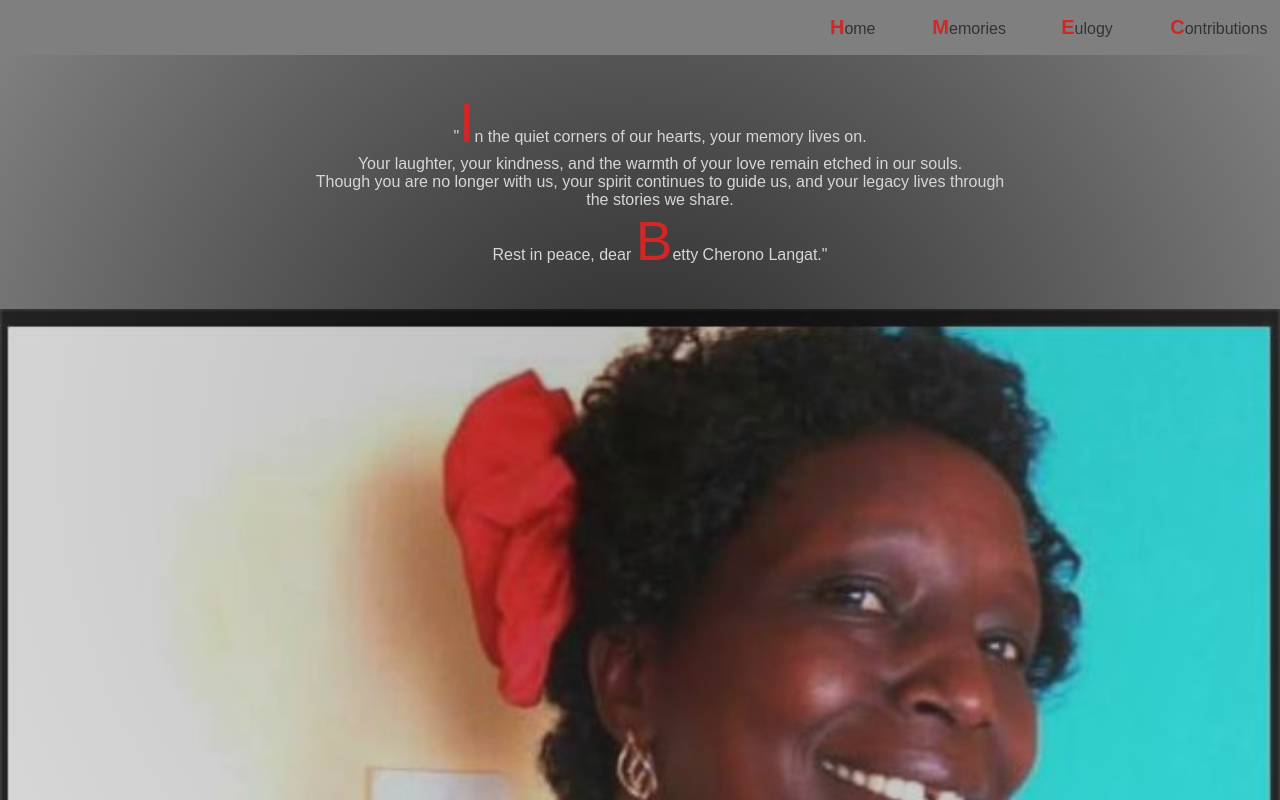
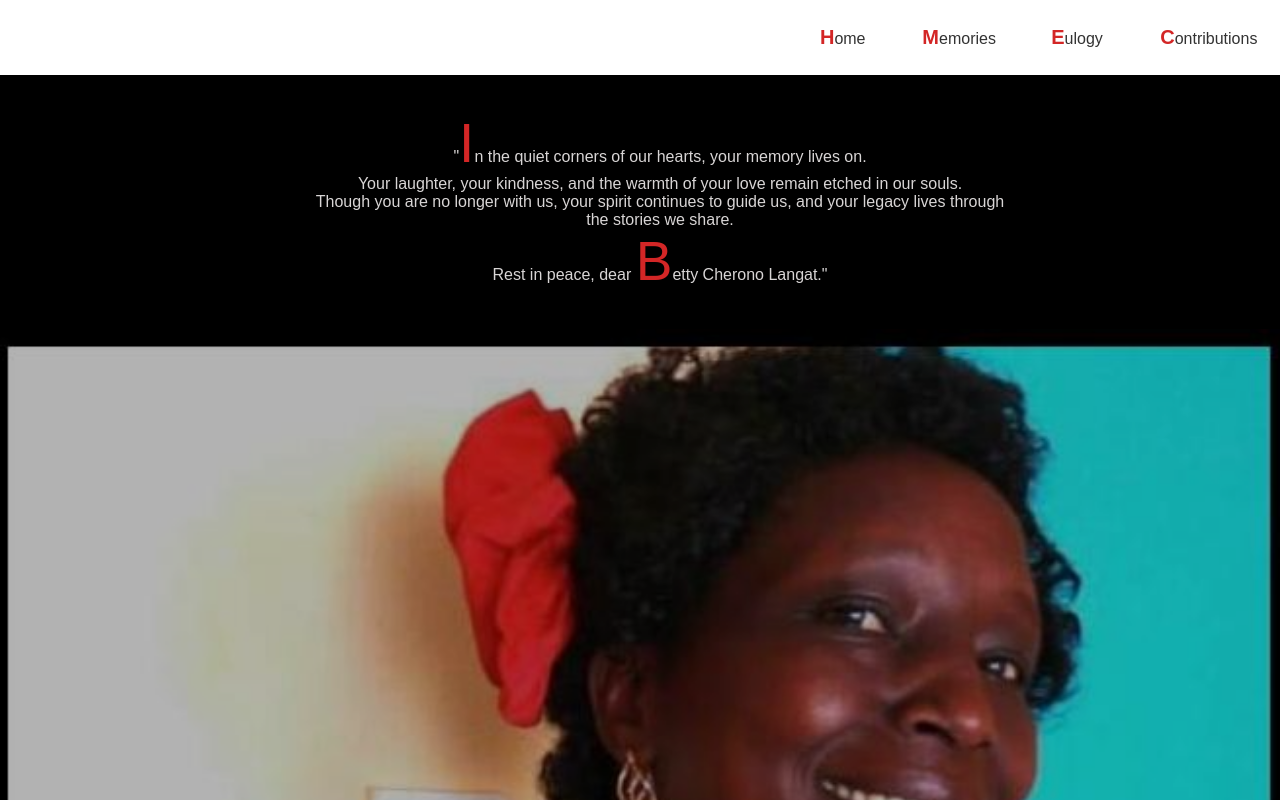
Before and after one commit to Victorlangat/final_project, a React (Create React App) app: page / in a window 1280 px wide. Shown: the top 800 px of the page. Built offline with nearby package versions, Linux system fonts and the light colour scheme; the HTML template or start-up script is replaced by a standard one.

Commit message:
home and navbar colour changes

```diff
--- a/src/components/navbar.css
+++ b/src/components/navbar.css
@@ -2,3 +2,6 @@
     color: maroon;
     font-size: 15px;
 }
+nav{
+    color: white;
+}
--- a/src/pages/eulogy.css
+++ b/src/pages/eulogy.css
@@ -19,7 +19,7 @@
     top: 50%;
     left: 50%;
     transform: translate(-50%, -50%);
-    color: white;
+    color:black;
     text-align: center;
     font-weight:550;
     font-size: 24px;
--- a/src/pages/home.css
+++ b/src/pages/home.css
@@ -9,7 +9,7 @@ body {
 .navbar {
   display: flex;
   align-items: center;
-  background-color: rgba(250, 244, 249, 0.3);
+  background-color:white;
   padding: 10px;
   position: relative; /* For positioning the nav on smaller screens */
 }
@@ -68,6 +68,7 @@ a:hover {
   position: relative;
   overflow: hidden;
   background: radial-gradient(circle, rgba(0, 0, 0, 0.7), transparent);
+  background-color:black ;
 }
 
 .passage {
--- a/src/pages/home.js
+++ b/src/pages/home.js
@@ -9,7 +9,11 @@ const HomePage = () => {
   return (
 
     <div>
-      <Navbar/>
+      <div className='navbar'>
+        <Navbar/>
+
+      </div>
+
 
       <div className='body'>
 
--- a/src/pages/memories.js
+++ b/src/pages/memories.js
@@ -15,7 +15,11 @@ const Memories = () => {
 
   return (
     <div>
-      <Navbar />
+      <div className='navbar'>
+        <Navbar/>
+
+      </div>
+
       <div className='body'>
       <div className='text'>
         <h1><span className='styled'>A  </span>LIFE WELL LIVED</h1>
```
